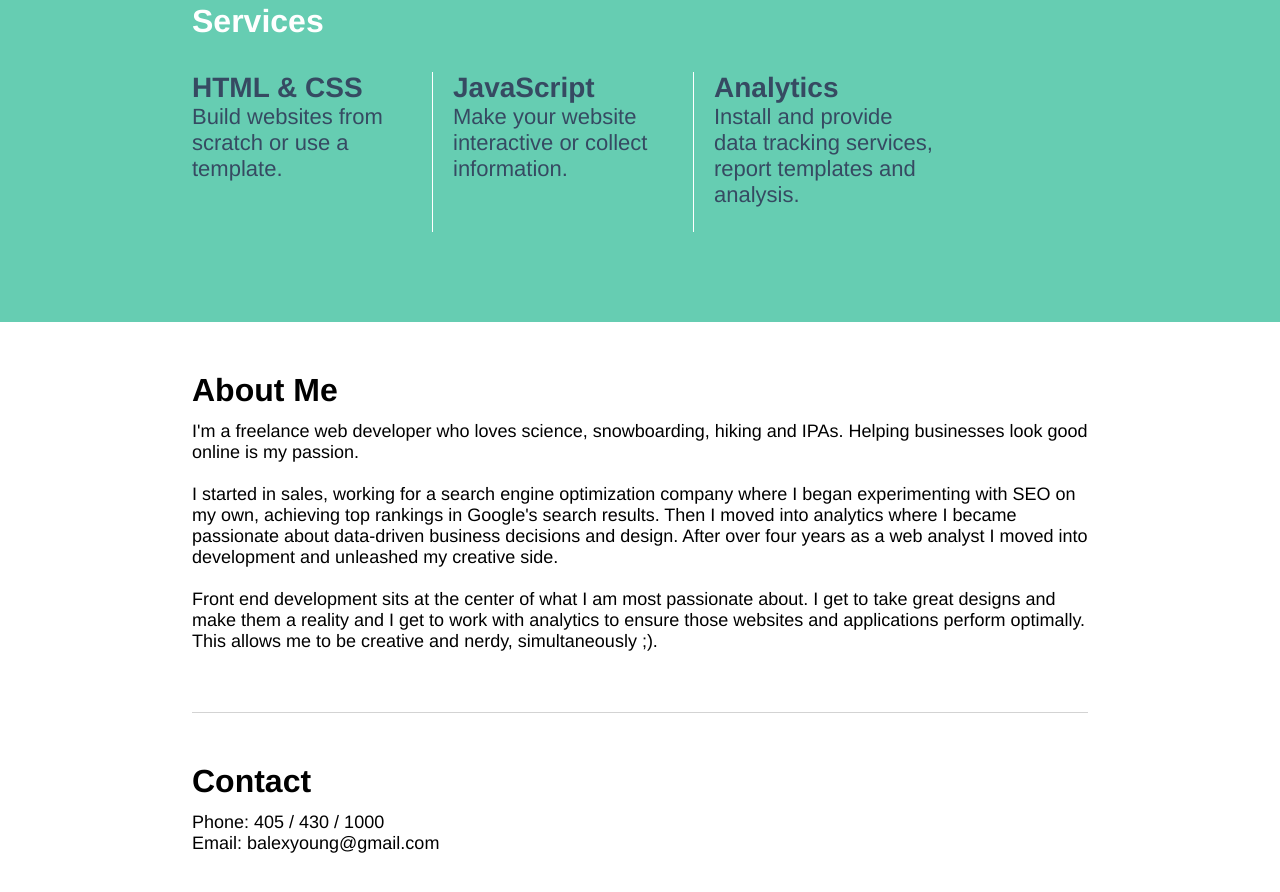
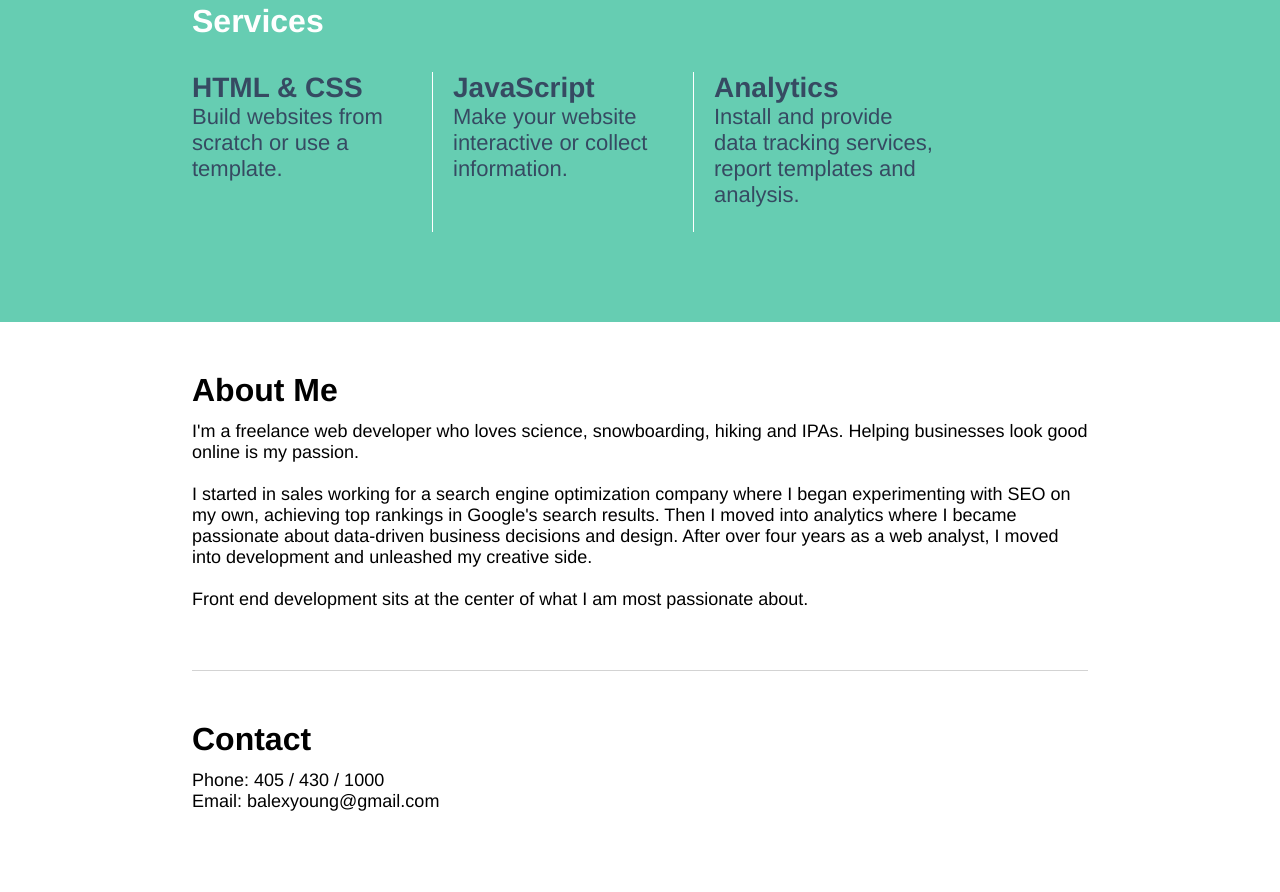
Before and after one commit to balexyoung/balexyoung.github.io, a plain HTML site: page index.html in a window 1280 px wide. Shown: the part 1202-2094 px from the top of the page. After the commit the page ends 2064 px from the top, so only its background shows below. Drawn offline with Linux system fonts and the light colour scheme.

Commit message:
Update index.html

```diff
--- a/index.html
+++ b/index.html
@@ -79,8 +79,8 @@
     <div class="about">
       <h1 class="section-title">About Me</h1>
       <p>I'm a freelance web developer who loves science, snowboarding, hiking and IPAs. Helping businesses look good online is my passion.</p><br />
-      <p>I started in sales, working for a search engine optimization company where I began experimenting with SEO on my own, achieving top rankings in Google's search results. Then I moved into analytics where I became passionate about data-driven business decisions and design. After over four years as a web analyst I moved into development and unleashed my creative side.</p><br />
-      <p>Front end development sits at the center of what I am most passionate about. I get to take great designs and make them a reality and I get to work with analytics to ensure those websites and applications perform optimally. This allows me to be creative and nerdy, simultaneously ;).</p>
+      <p>I started in sales working for a search engine optimization company where I began experimenting with SEO on my own, achieving top rankings in Google's search results. Then I moved into analytics where I became passionate about data-driven business decisions and design. After over four years as a web analyst, I moved into development and unleashed my creative side.</p><br />
+      <p>Front end development sits at the center of what I am most passionate about.</p>
     </div>
     <div>
       <h1 class="section-title">Contact</h1>
```
